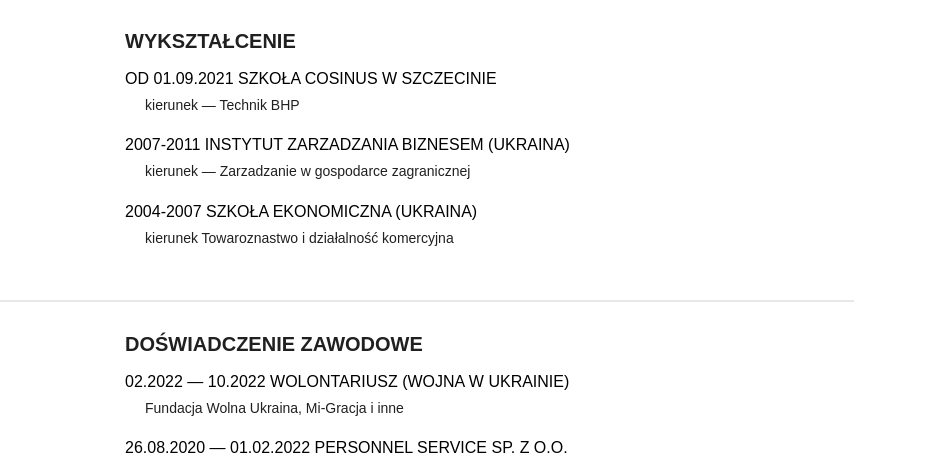
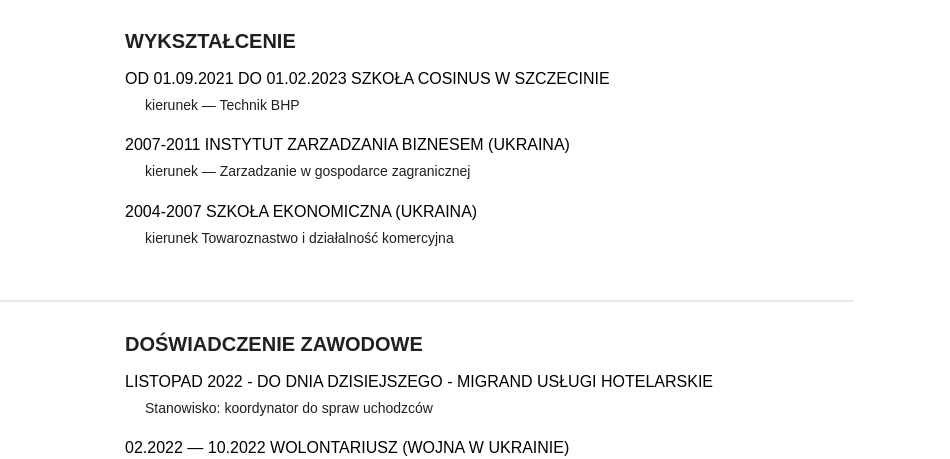
Before and after one commit to Kss03/Maryna_Koval, a plain HTML site: page index.html in a window 1280 px wide. Shown: the part 455-914 px from the top of the page, 330-1280 px from the left. Drawn offline with Linux system fonts and the light colour scheme.

Commit message:
Update index.html

```diff
--- a/index.html
+++ b/index.html
@@ -76,7 +76,7 @@
             </h2>
             <div class="right__content">
               <h3 class="content__title">
-                 od&nbsp;01.09.2021 Szkoła Cosinus w&nbsp;Szczecinie
+                 od&nbsp;01.09.2021 do&nbsp;01.02.2023 Szkoła Cosinus w&nbsp;Szczecinie
               </h3>
               <p class="content__descr">
                 kierunek&nbsp;&mdash; Technik BHP
@@ -163,6 +163,12 @@
                 Doświadczenie zawodowe
               </h2>
               <div class="first__content content">
+                <h3 class="content__title">
+                  Listopad 2022 - do dnia dzisiejszego  - MIGRAND Usługi Hotelarskie
+                </h3>
+                <p class="content__descr">
+                Stanowisko: koordynator do spraw uchodzców
+                </p>
                 <h3 class="content__title">
                   02.2022&nbsp;&mdash; 10.2022 wolontariusz (wojna w&nbsp;Ukrainie)
                 </h3>
```
